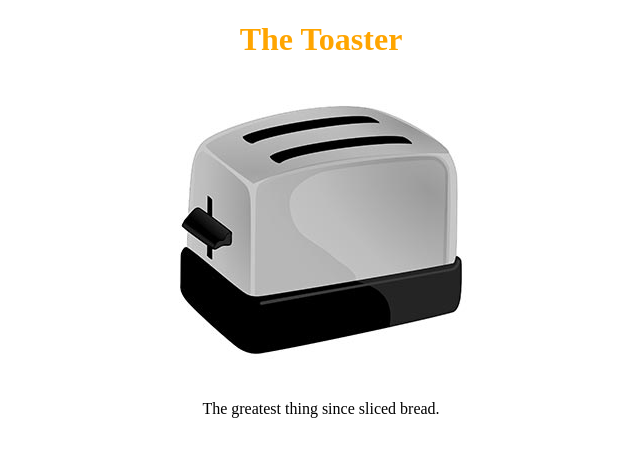
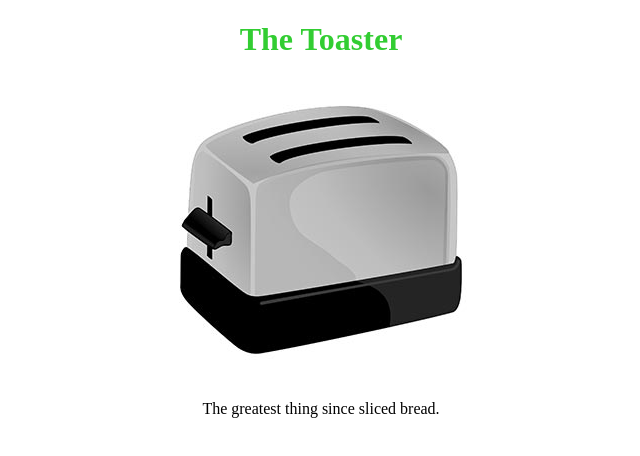
Before and after one commit to smccrindle/week-1, a plain HTML site: page index.html in a window 1280 px wide. Shown: the whole page, without its empty margins (319-959 px from the left). Drawn offline with Linux system fonts and the light colour scheme.

Commit message:
Changed color to limegreen

```diff
--- a/index.html
+++ b/index.html
@@ -8,7 +8,7 @@
                 text-align: center;
             }
             h1 {
-                color: orange;
+                color: limegreen;
             }
         </style>
     </head>
```
